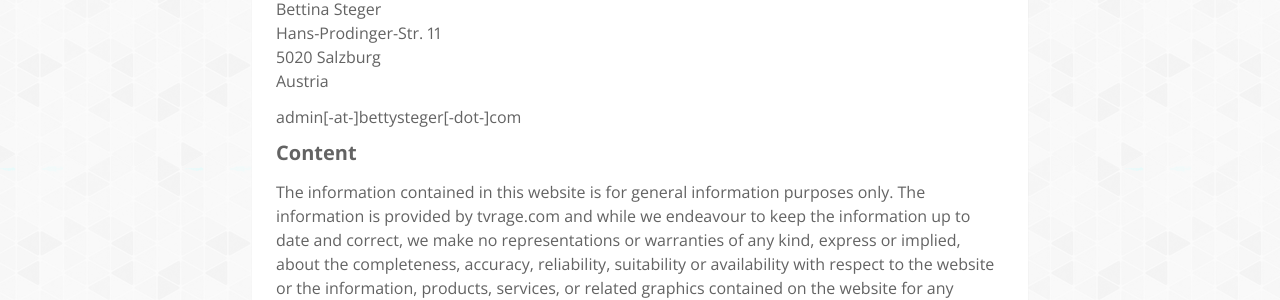
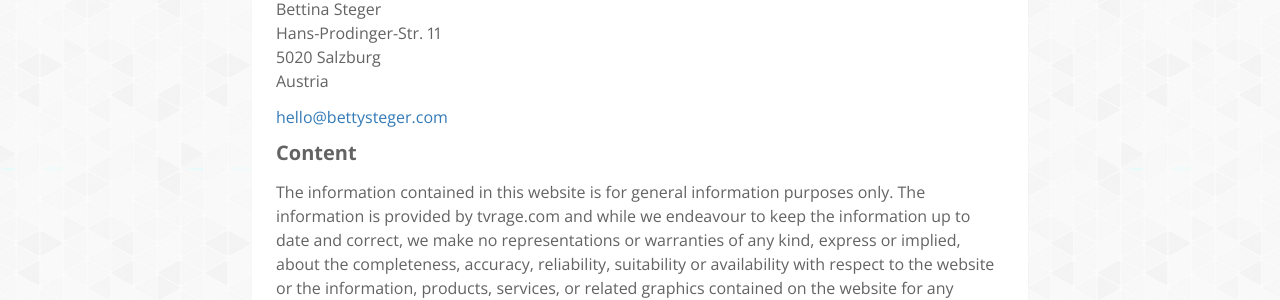
Before and after one commit to lpsBetty/lpsBetty.github.io, a Jekyll site: the page built from imprint.md, in a window 1280 px wide. Shown: the part 202-502 px from the top of the page. Built offline with Jekyll 4.4.1, drawn with Linux system fonts in a browser that asks for light colours.

Commit message:
update email address

```diff
--- a/imprint.md
+++ b/imprint.md
@@ -9,7 +9,7 @@ Hans-Prodinger-Str. 11
 5020 Salzburg
 Austria
 
-admin[-at-]bettysteger[-dot-]com
+<hello@bettysteger.com>
 
 #### Content
 The information contained in this website is for general information purposes only. The information is provided by tvrage.com and while we endeavour to keep the information up to date and correct, we make no representations or warranties of any kind, express or implied, about the completeness, accuracy, reliability, suitability or availability with respect to the website or the information, products, services, or related graphics contained on the website for any purpose. Any reliance you place on such information is therefore strictly at your own risk.
```
Also changed, not shown: contact.md (+1 -1 lines).
